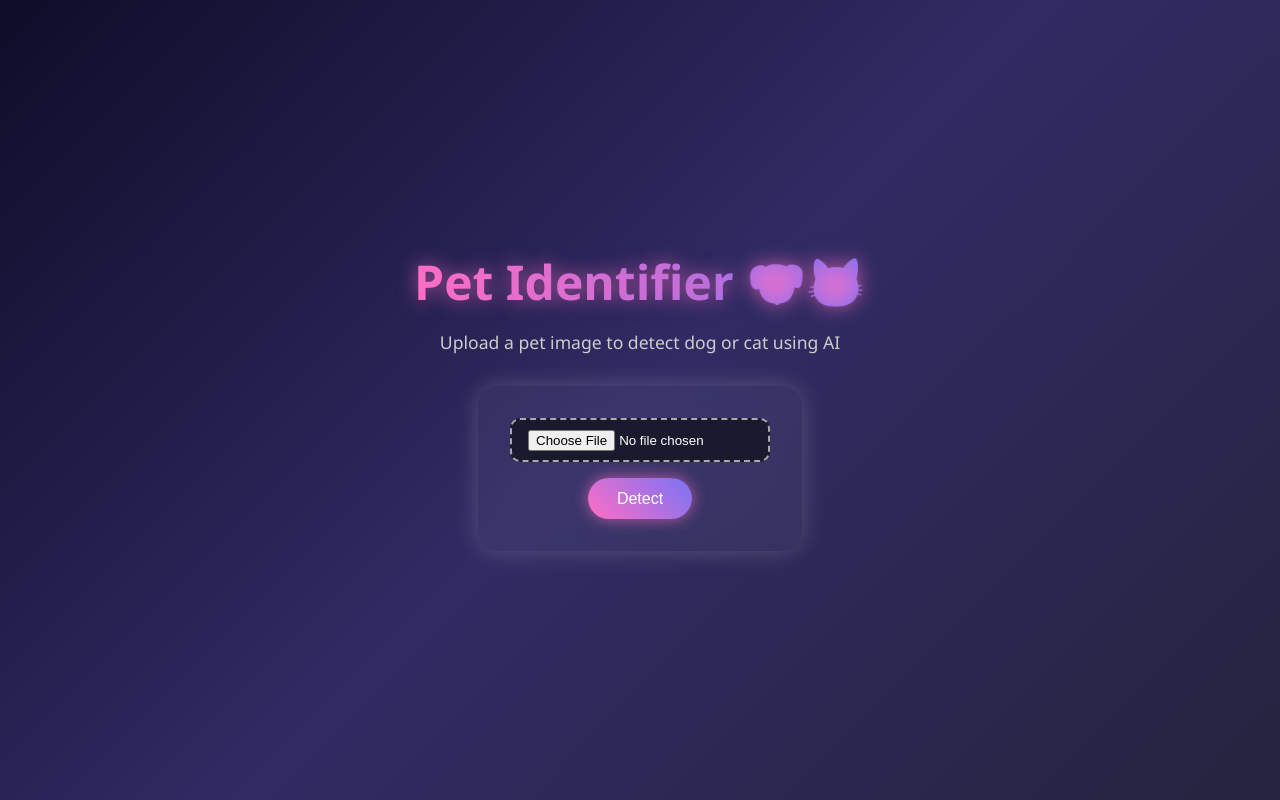
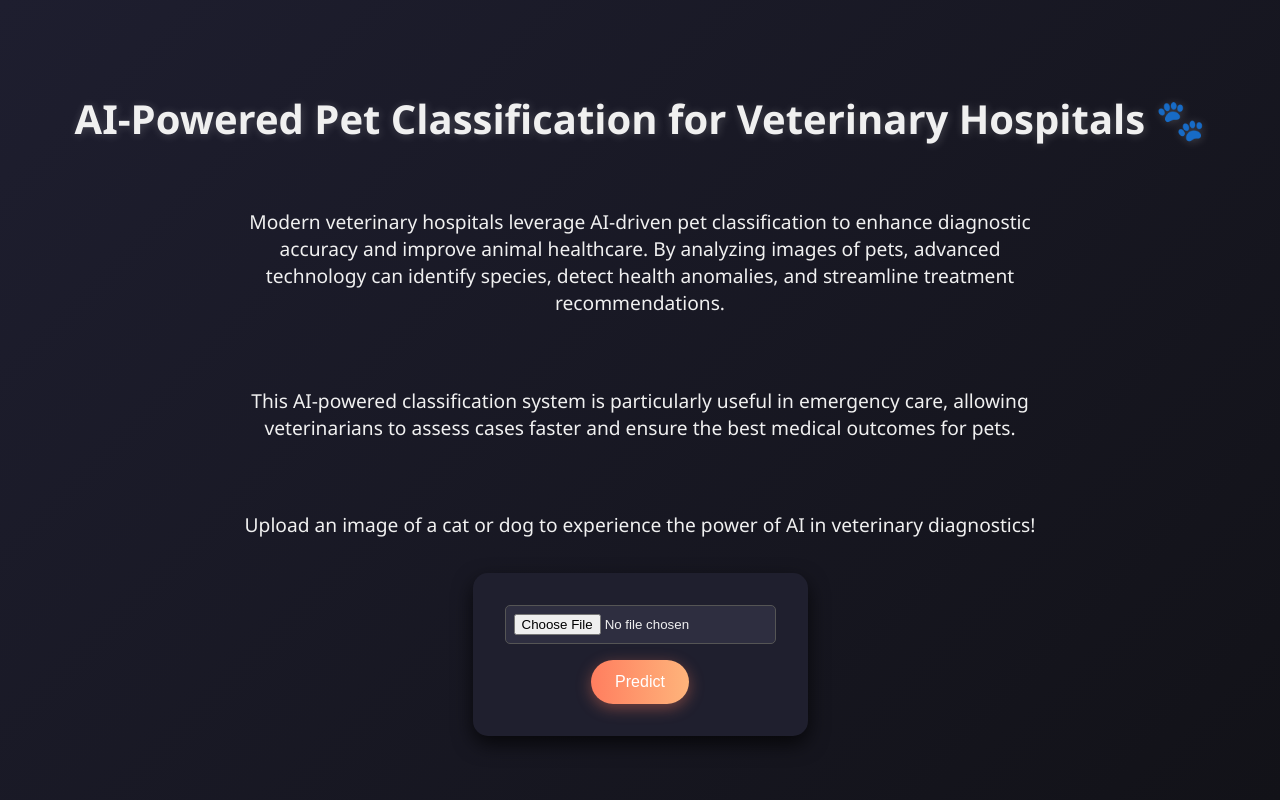
Before and after one commit to SSaiLokesh/CatsAndDogs_ML_Flask_Model, a Flask app: page / in a window 1280 px wide. Run offline with Flask 3, Linux system fonts and the light colour scheme; parts of the project's set-up code (start-up, migrations or seed data) failed here and were passed over.

Commit message:
Update index.html

```diff
--- a/templates/index.html
+++ b/templates/index.html
@@ -3,93 +3,97 @@
 <head>
   <meta charset="UTF-8" />
   <meta name="viewport" content="width=device-width, initial-scale=1.0"/>
-  <title>Pet Identifier</title>
+  <title>Pet Classification for Veterinary Hospitals</title>
   <style>
-    * {
+    body {
       margin: 0;
       padding: 0;
-      box-sizing: border-box;
-    }
-
-    body {
-      height: 100vh;
       font-family: 'Segoe UI', sans-serif;
-      background: linear-gradient(135deg, #0f0c29, #302b63, #24243e);
+      background: linear-gradient(135deg, #1e1e2f, #121218);
+      color: #f0f0f0;
       display: flex;
       flex-direction: column;
+      align-items: center;
       justify-content: center;
-      align-items: center;
-      color: #fff;
+      height: 100vh;
       text-align: center;
-      padding: 2rem;
     }
 
     h1 {
-      font-size: 3rem;
-      background: linear-gradient(to right, #ff6ec4, #7873f5);
-      -webkit-background-clip: text;
-      -webkit-text-fill-color: transparent;
-      text-shadow: 0 0 20px #ff6ec4aa;
-      margin-bottom: 1rem;
+      font-size: 2.5rem;
+      text-shadow: 1px 1px 10px rgba(255, 255, 255, 0.2);
+      animation: fadeIn 1s ease-out;
     }
 
     p {
-      font-size: 1.1rem;
-      color: #ccc;
-      margin-bottom: 2rem;
+      font-size: 1.2rem;
+      max-width: 800px;
+      padding: 1rem;
+      animation: fadeIn 1.2s ease-out;
     }
 
     form {
-      background: rgba(255, 255, 255, 0.05);
+      background-color: #1f1f2e;
       padding: 2rem;
-      border-radius: 20px;
-      backdrop-filter: blur(10px);
-      box-shadow: 0 0 25px rgba(255, 255, 255, 0.2);
+      border-radius: 15px;
+      box-shadow: 0 8px 20px rgba(0, 0, 0, 0.7);
       display: flex;
       flex-direction: column;
       align-items: center;
       gap: 1rem;
+      animation: slideUp 1s ease-out;
     }
 
     input[type="file"] {
-      padding: 0.6rem 1rem;
-      border: 2px dashed #aaa;
-      background: #1a1a2f;
-      color: #fff;
-      border-radius: 10px;
-      width: 260px;
-      cursor: pointer;
-      transition: border-color 0.3s;
+      background-color: #2e2e40;
+      color: #f0f0f0;
+      border: 1px solid #555;
+      padding: 0.5rem;
+      border-radius: 5px;
+      transition: all 0.3s ease;
     }
 
     input[type="file"]:hover {
-      border-color: #ff6ec4;
+      border-color: #888;
+      background-color: #3a3a50;
     }
 
     button {
-      padding: 0.7rem 1.8rem;
-      background: linear-gradient(45deg, #ff6ec4, #7873f5);
+      background: linear-gradient(to right, #ff7e5f, #feb47b);
+      color: #fff;
       border: none;
-      border-radius: 30px;
-      color: white;
+      padding: 0.8rem 1.5rem;
+      border-radius: 25px;
       font-size: 1rem;
       cursor: pointer;
-      box-shadow: 0 0 15px #ff6ec4aa;
-      transition: transform 0.3s ease, box-shadow 0.3s ease;
+      box-shadow: 0 4px 15px rgba(255, 126, 95, 0.4);
+      transition: transform 0.2s ease, box-shadow 0.2s ease;
     }
 
     button:hover {
-      transform: scale(1.05);
-      box-shadow: 0 0 25px #ff6ec4ee;
+      transform: translateY(-3px);
+      box-shadow: 0 6px 20px rgba(255, 126, 95, 0.6);
+    }
+
+    @keyframes fadeIn {
+      from { opacity: 0; }
+      to   { opacity: 1; }
+    }
+
+    @keyframes slideUp {
+      from { transform: translateY(30px); opacity: 0; }
+      to   { transform: translateY(0); opacity: 1; }
     }
   </style>
 </head>
 <body>
-  <h1>Pet Identifier 🐶🐱</h1>
-  <p>Upload a pet image to detect dog or cat using AI</p>
+  <h1>AI-Powered Pet Classification for Veterinary Hospitals 🐾</h1>
+  <p>Modern veterinary hospitals leverage AI-driven pet classification to enhance diagnostic accuracy and improve animal healthcare. By analyzing images of pets, advanced technology can identify species, detect health anomalies, and streamline treatment recommendations.</p>
+  <p>This AI-powered classification system is particularly useful in emergency care, allowing veterinarians to assess cases faster and ensure the best medical outcomes for pets.</p>
+  <p>Upload an image of a cat or dog to experience the power of AI in veterinary diagnostics!</p>
   <form action="/" method="post" enctype="multipart/form-data">
     <input type="file" name="image" accept="image/*" required>
-    <button type="submit">Detect</button>
+    <button type="submit">Predict</button>
   </form>
 </body>
 </html>
```
